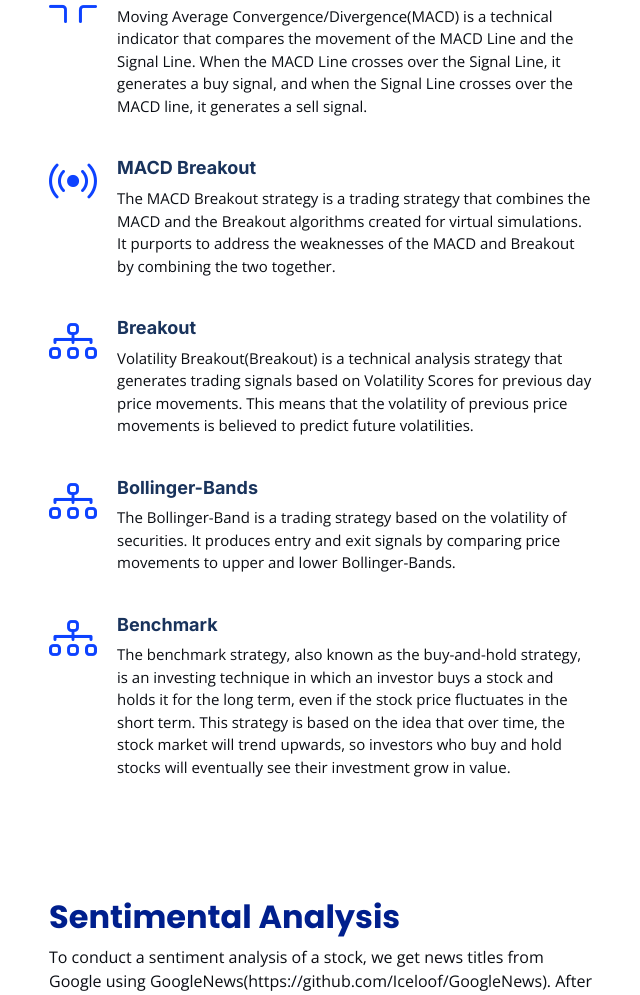
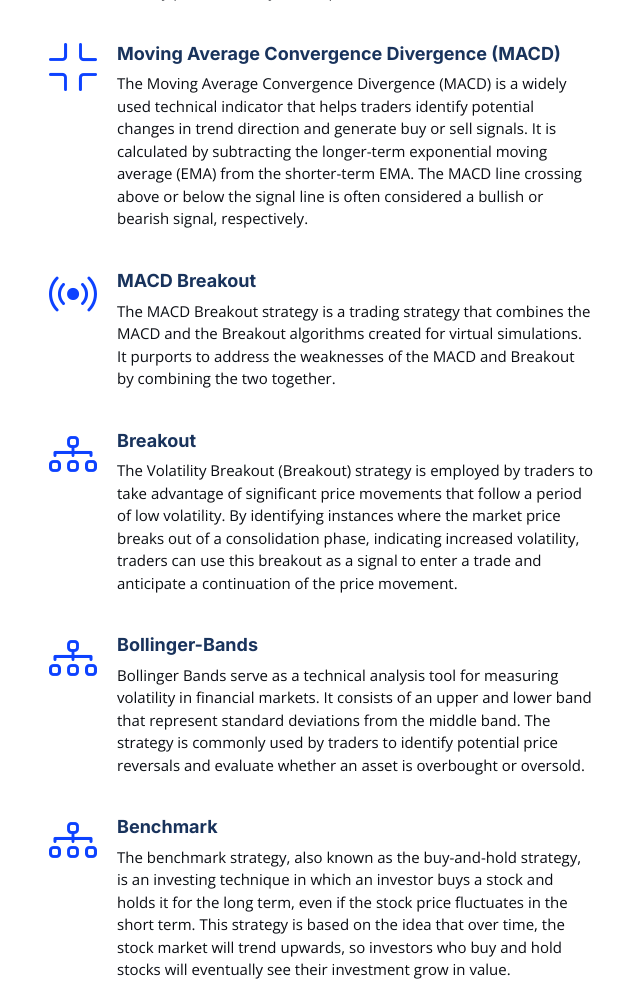
Before and after one commit to ckim48/hostock, a Flask app: page / in a window 1280 px wide. Shown: the part 1229-2224 px from the top of the page, without its empty margins (33-673 px from the left). Run offline with Flask 3, Linux system fonts and the light colour scheme; some libraries are stand-ins or nearby versions.

Commit message:
definition for technical indicators

```diff
--- a/templates/index.html
+++ b/templates/index.html
@@ -118,42 +118,42 @@
           <div class="col-lg-6 content order-last  order-lg-first mt-5">
             <h3>Technical Indicators and Benchmark</h3>
             <p>
-              This website handles five technical indicators, Stochastic Relative Strength Index (RSI), Moving Average Convergence/Divergence (MACD), MACD Breakout, Breakout, and Bollinger-Band, in addition to the Benchmark. Below, explanation on each is given.
+              This website offers information on five technical indicators: Stochastic Relative Strength Index (RSI), Moving Average Convergence/Divergence (MACD), MACD Breakout, Breakout, and Bollinger-Band. Each indicator is briefly explained below, along with details on the Benchmark.
             </p>
             <ul>
               <li data-aos="fade-up" data-aos-delay="100">
                 <i class="bi bi-diagram-3"></i>
                 <div>
                   <h5>Stochastic Relative Strength Index (RSI)</h5>
-                  <p>Stochastic RSI Relative Strength Index(Stochastic RSI) is a technical indicator that measures the speed, velocity, and momentum of price movements in a market. It assesses whether a stock is oversold or overbought. </p>
+                  <p>The Stochastic Relative Strength Index (RSI) is a technical analysis indicator that combines elements of the Stochastic Oscillator and the traditional Relative Strength Index. It provides a measure of overbought or oversold conditions in a market by considering both price momentum and RSI values. The Stochastic RSI generates signals based on the crossing of predefined levels, helping traders identify potential entry or exit points. </p>
                 </div>
               </li>
               <li data-aos="fade-up" data-aos-delay="200">
                 <i class="bi bi-fullscreen-exit"></i>
                 <div>
                   <h5>Moving Average Convergence Divergence (MACD)</h5>
-                  <p>Moving Average Convergence/Divergence(MACD) is a technical indicator that compares the movement of the MACD Line and the Signal Line. When the MACD Line crosses over the Signal Line, it generates a buy signal, and when the Signal Line crosses over the MACD line, it generates a sell signal. </p>
+                  <p>The Moving Average Convergence Divergence (MACD) is a widely used technical indicator that helps traders identify potential changes in trend direction and generate buy or sell signals. It is calculated by subtracting the longer-term exponential moving average (EMA) from the shorter-term EMA. The MACD line crossing above or below the signal line is often considered a bullish or bearish signal, respectively. </p>
                 </div>
               </li>
               <li data-aos="fade-up" data-aos-delay="300">
                 <i class="bi bi-broadcast"></i>
                 <div>
                   <h5>MACD Breakout</h5>
-                  <p>The MACD Breakout strategy is a trading strategy that combines the MACD and the Breakout algorithms created for virtual simulations. It purports to address the weaknesses of the MACD and Breakout by combining the two together. </p>
+                  <p>The MACD Breakout strategy is a trading strategy that combines the MACD and the Breakout algorithms created for virtual simulations. It purports to address the weaknesses of the MACD and Breakout by combining the two together.</p>
                 </div>
               </li>
               <li data-aos="fade-up" data-aos-delay="100">
                 <i class="bi bi-diagram-3"></i>
                 <div>
                   <h5>Breakout</h5>
-                  <p>Volatility Breakout(Breakout) is a technical analysis strategy that generates trading signals based on Volatility Scores for previous day price movements. This means that the volatility of previous price movements is believed to predict future volatilities.</p>
+                  <p>The Volatility Breakout (Breakout) strategy is employed by traders to take advantage of significant price movements that follow a period of low volatility. By identifying instances where the market price breaks out of a consolidation phase, indicating increased volatility, traders can use this breakout as a signal to enter a trade and anticipate a continuation of the price movement.</p>
                 </div>
               </li>
               <li data-aos="fade-up" data-aos-delay="100">
                 <i class="bi bi-diagram-3"></i>
                 <div>
                   <h5>Bollinger-Bands</h5>
-                  <p>The Bollinger-Band is a trading strategy based on the volatility of securities. It produces entry and exit signals by comparing price movements to upper and lower Bollinger-Bands. </p>
+                  <p>Bollinger Bands serve as a technical analysis tool for measuring volatility in financial markets. It consists of an upper and lower band that represent standard deviations from the middle band. The strategy is commonly used by traders to identify potential price reversals and evaluate whether an asset is overbought or oversold. </p>
                 </div>
               </li>
               <li data-aos="fade-up" data-aos-delay="100">
```
Also changed, not shown: 1 other file.
